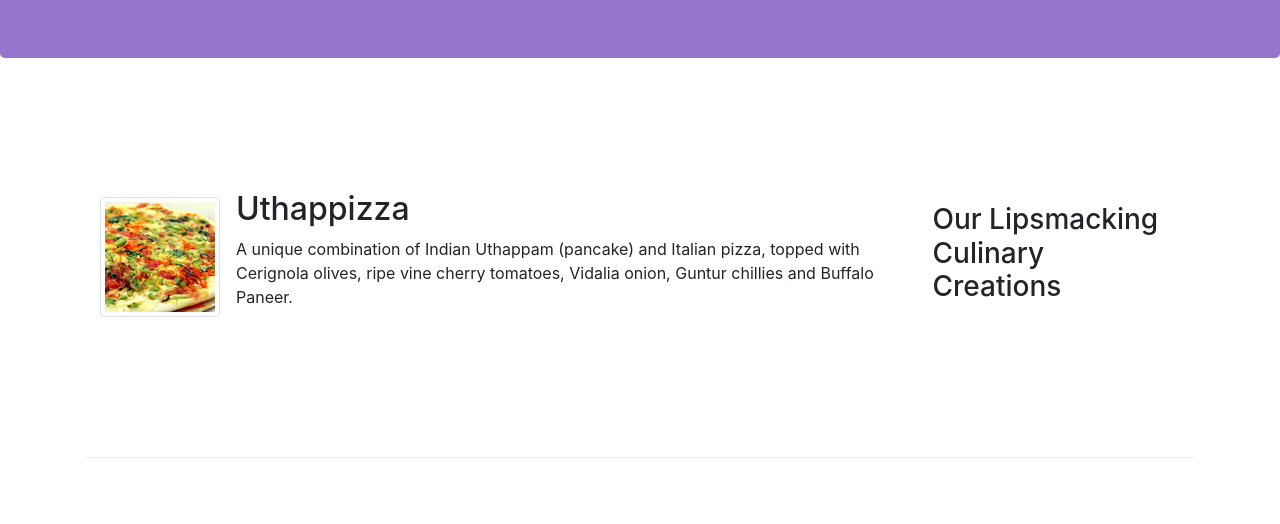
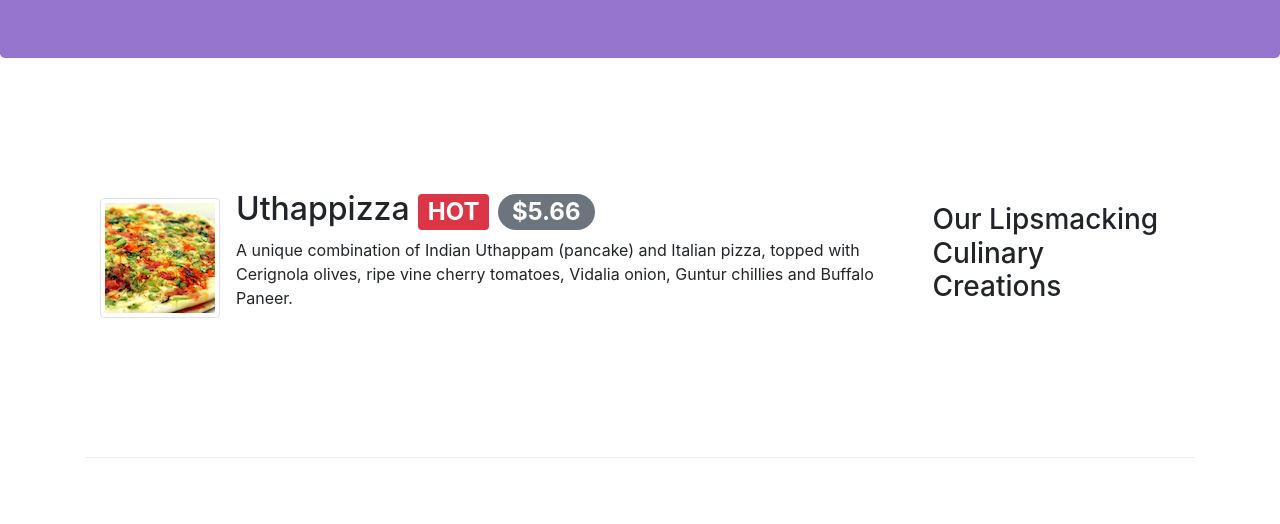
Before and after one commit to smswajan/Coursera-Bootstrap, a website: page index.html in a window 1280 px wide. Shown: the part 276-800 px from the top of the page. Drawn offline with nearby package versions, Linux system fonts and the light colour scheme.

Commit message:
Badges and Alerts

```diff
--- a/index.html
+++ b/index.html
@@ -62,7 +62,7 @@
                 <div class="media">
                     <img src="img/uthappizza.png" alt="" class="img-thumbnail align-self-center d-flex mr-3">
                     <div class="media-body">
-                        <h2 class="mt-0">Uthappizza</h2>
+                        <h2 class="mt-0">Uthappizza <span class="badge badge-danger">HOT</span> <span class="badge badge-pill badge-secondary">$5.66</span> </h2>
                         <p class="d-none d-sm-block">A unique combination of Indian Uthappam (pancake) and Italian pizza, topped with Cerignola olives, ripe vine cherry tomatoes, Vidalia onion, Guntur chillies and Buffalo Paneer.</p>
                     </div>
                 </div>
```
